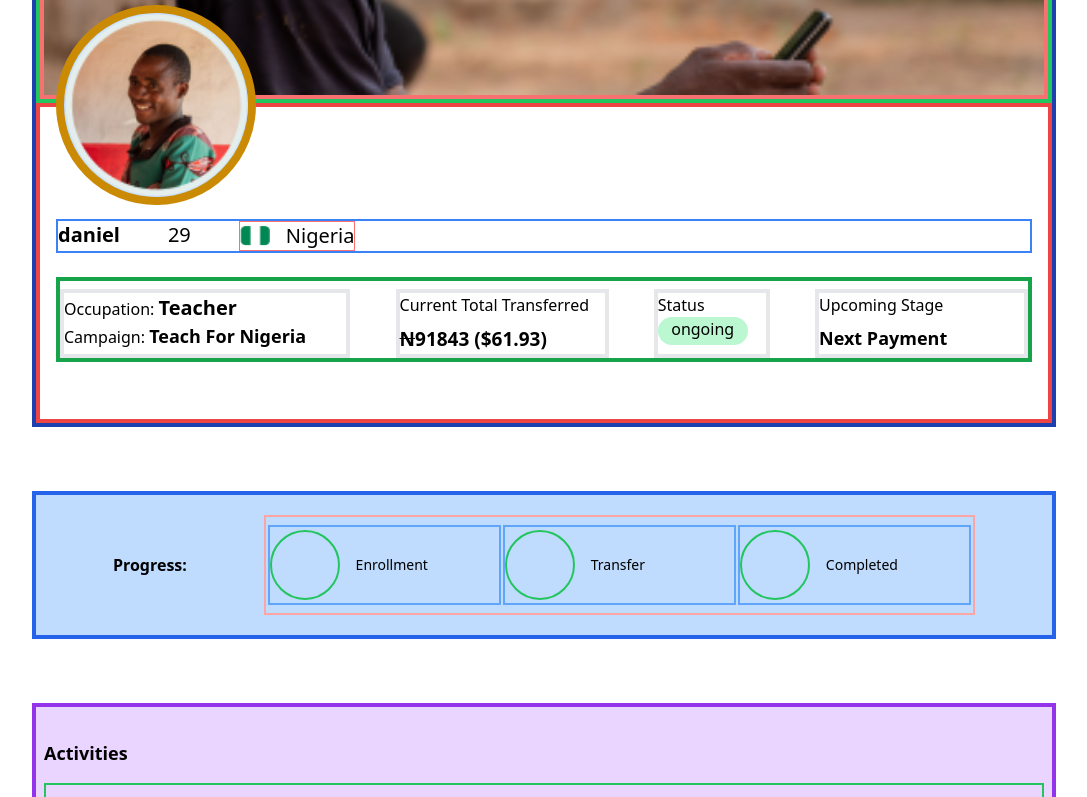
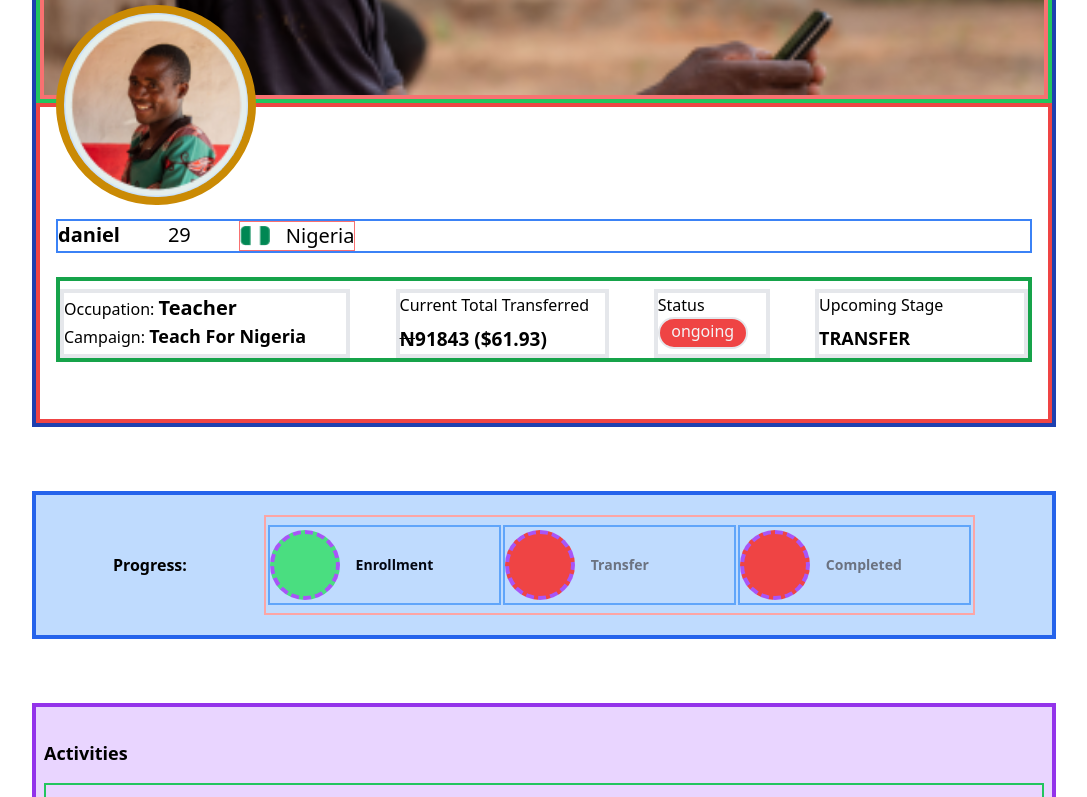
Before and after one commit to olatunji-20/projects, a Vue app in the folder gdlive/gdlive/: page /profile/1 in a window 1280 px wide. Shown: the part 389-1186 px from the top of the page, without its empty margins (96-1183 px from the left). Built offline with nearby package versions, Linux system fonts and the light colour scheme; data requests are answered from the project's data file.

Commit message:
worked on profile page

```diff
--- a/gdlive/gdlive/api/db.json
+++ b/gdlive/gdlive/api/db.json
@@ -8,7 +8,7 @@
             "occupation": "Teacher",
             "heading": "received a $388 initial payment",
             "story": "Having struggled to raise tuition fees for the past 3 terms, I was at the verge of giving up on my goal of supporting my two children's education. The receipt of the transfer created a big difference in my life. This caused my panic to vanish since I knew I would be able to support my two children. Without the transfer, I am sure my children would have not been able to attend the tuition sessions.",
-            "status": "iun",
+            "status": 1,
             "posted": 3457437,
             "country": "Nigeria",
             "campaign": "Teach For Nigeria",
@@ -27,12 +27,12 @@
             "occupation": "Trader",
             "heading": "enrolled",
             "story": "Financial constraint is the greatest challenge. I have been relying on motorcycle & taxi business to earn a living but three months ago it was stollen. This left me struggling to make ends meet and i resorted to casual jobs which are unreliable",
-            "status": "iun",
+            "status": 2,
             "posted": 3457437,
             "country": "Turkey",
             "campaign": "T.S.F.D",
             "coverImage": "/img/samcover.png",
-            "firstPaymentAmount": 5464,
+            "firstPaymentAmount": 0,
             "firstPaymentTime": "2024-02-09T13:42:34.469+01:00",
             "finalPaymentAmount": 86379,
             "finalPaymentTime": "2024-02-11T14:42:34.469+01:00",
@@ -46,7 +46,7 @@
             "occupation": "Builder",
             "heading": "received a $194 third payment",
             "story": "Despite the obstacles posed by drought, my hope for the forthcoming year and beyond revolves around delving into cash crop cultivation. To achieve this, my plan involves acquiring a generator to facilitate water pumping to our plot of land located near the river. Although the prospect is somewhat challenging due to my daughter's impending transition to finalary school.",
-            "status": "iun",
+            "status": 3,
             "posted": 3457437,
             "country": "Kenya",
             "campaign": "Kenya Basic Income",
@@ -65,7 +65,7 @@
             "occupation": "Doctor",
             "heading": "received a $163 final payment",
             "story": "Despite the obstacles posed by drought, my hope for the forthcoming year and beyond revolves around delving into cash crop cultivation. To achieve this, my plan involves acquiring a generator to facilitate water pumping to our plot of land located near the river. Although the prospect is somewhat challenging due to my daughter's impending transition to finalary school.",
-            "status": "iun",
+            "status": 2,
             "posted": 3457437,
             "country": "Yemen",
             "campaign": "E.Y.P.D",
@@ -84,7 +84,7 @@
             "occupation": "Driver",
             "heading": "received a $244 initial payment",
             "story": "Having struggled to raise tuition fees for the past 3 terms, I was at the verge of giving up on my goal of supporting my two children's education. The receipt of the transfer created a big difference in my life. This caused my panic to vanish since I knew I would be able to support my two children. Without the transfer, I am sure my children would have not been able to attend the tuition sessions.",
-            "status": "iun",
+            "status": 1,
             "posted": 3457437,
             "country": "Togo",
             "campaign": "T.D.L.P",
@@ -103,7 +103,7 @@
             "occupation": "Farmer",
             "heading": "enrolled",
             "story": "Financial constraint is the greatest challenge. I have been relying on motorcycle & taxi business to earn a living but three months ago it was stollen. This left me struggling to make ends meet and i resorted to casual jobs which are unreliable",
-            "status": "iun",
+            "status": 3,
             "posted": 3457437,
             "country": "USA",
             "campaign": "O.S.W.D",
--- a/gdlive/gdlive/src/components/Activities.vue
+++ b/gdlive/gdlive/src/components/Activities.vue
@@ -18,7 +18,7 @@
   </div>
 
   <transition name="hhh">
-    <div v-show="showEnroll" class="border-2 border-purple-600 rounded-md w-[100%] h-[auto] bg-blue-100 my-2 p-2">
+    <div v-show="showEnroll" class="border-2 border-purple-600 rounded-md w-[100%] h-[auto] bg-blue-100 my-2 p-2 overflow-hidden">
         <h1>{{ paymentInfo.story }}</h1>
     </div>
   </transition>
@@ -41,7 +41,7 @@
   </div>
 
   <transition name="hhh">
-    <div v-show="showEnroll2" class="border-2 border-purple-600 rounded-md w-[100%] h-[auto] bg-blue-100 my-2 p-2">
+    <div v-show="showEnroll2" class="border-2 border-purple-600 rounded-md w-[100%] h-[auto] bg-blue-100 my-2 p-2 overflow-hidden">
         <h1>{{ paymentInfo.story }}</h1>
     </div>
   </transition>
@@ -64,7 +64,7 @@
   </div>
 
   <transition name="hhh">
-    <div v-show="showEnroll3" class="border-2 border-purple-600 rounded-md w-[100%] h-[auto] bg-blue-100 my-2 p-2">
+    <div v-show="showEnroll3" class="border-2 border-purple-600 rounded-md w-[100%] h-[auto] bg-blue-100 my-2 p-2 overflow-hidden">
         <h1>{{ paymentInfo.story }}</h1>
     </div>
   </transition>
--- a/gdlive/gdlive/src/components/Progress.vue
+++ b/gdlive/gdlive/src/components/Progress.vue
@@ -4,19 +4,19 @@
         <div class="border-2 border-red-300 w-[100%] h-[100px] my-4 flex flex-row flex-nowrap items-center justify-evenly md:w-[70%]">
 
             <div class="border-2 border-blue-400 w-[33%] h-[80px] flex flex-row items-center md:w-[33%]">
-                <div class="border-2 border-green-500 w-[50px] h-[50px] rounded-full md:w-[70px] md:h-[70px]"></div>
-                <p class="pl-1 text-sm md:pl-4">Enrollment</p>
+                <div :class="progressDetails.status >= 1 ? 'done' : 'undone'" class="border-dashed border-4 border-purple-500 w-[50px] h-[50px] rounded-full md:w-[70px] md:h-[70px]"></div>
+                <p :class="progressDetails.status >= 1 ? 'done-text' : 'undone-text'" class="pl-1 text-sm md:pl-4">Enrollment</p>
             </div>
 
 
             <div class="border-2 border-blue-400 w-[33%] h-[80px] flex flex-row items-center md:w-[33%]">
-                <div class="border-2 border-green-500 w-[50px] h-[50px] rounded-full md:w-[70px] md:h-[70px]"></div>
-                <p class="pl-1 text-sm md:pl-4">Transfer</p>
+                <div :class="progressDetails.status >= 2 ? 'done' : 'undone'" class="border-dashed border-4 border-purple-500 w-[50px] h-[50px] rounded-full md:w-[70px] md:h-[70px]"></div>
+                <p :class="progressDetails.status >= 2 ? 'done-text' : 'undone-text'" class="pl-1 text-sm md:pl-4">Transfer</p>
             </div>
 
             <div class="border-2 border-blue-400 w-[33%] h-[80px] flex flex-row items-center md:w-[33%]">
-                <div class="border-2 border-green-500 w-[50px] h-[50px] rounded-full md:w-[70px] md:h-[70px]"></div>
-                <p class="pl-1 text-sm md:pl-4">Completed</p>
+                <div :class="progressDetails.status >= 3 ? 'done' : 'undone'" class="border-dashed border-4 border-purple-500 w-[50px] h-[50px] rounded-full md:w-[70px] md:h-[70px]"></div>
+                <p :class="progressDetails.status >= 3 ? 'done-text' : 'undone-text'" class="pl-1 text-sm md:pl-4">Completed</p>
             </div>
 
         </div>
@@ -26,11 +26,26 @@
 <script>
 export default {
     name: "Progress",
+    props: {
+        progressDetails: Object
+    },
     setup() {}
 
 }
 </script>
 
-<style>
+<style scoped>
+.undone {
+    @apply bg-red-500;
+}
+.undone-text {
+    @apply font-bold text-gray-500 ;
+}
+.done {
+    @apply bg-green-400;
+}
+.done-text {
+    @apply font-bold text-gray-950;
+}
 
 </style>
--- a/gdlive/gdlive/src/views/Profile.vue
+++ b/gdlive/gdlive/src/views/Profile.vue
@@ -26,17 +26,18 @@
                 </div>
                 <div class="border-4 mt-2 w-[100%] h-[auto] md:w-[12%]">
                     <p class="text-md">Status</p>
-                    <p class="bg-green-200 w-[90px] text-center pb-1 rounded-full">ongoing</p>
+                    <p class="border-2 w-[90px] text-center pb-1 rounded-full" :class="profileStore.profile.status == 1 ? 'ongoing' : profileStore.profile.status == 2 ? 'subgoing' : 'completed'" v-text="profileStore.profile.status == 1 ? 'ongoing' : profileStore.profile.status == 2 ? 'ongoing' : 'completed'"></p>
                 </div>
                 <div class="border-4 mt-2 w-[100%] h-[auto] md:w-[22%]">
                     <p class="text-md">Upcoming Stage</p>
-                    <p class="text-[18px] font-bold mt-2">Next Payment</p>
+                    <p class="text-[18px] font-bold mt-2" v-show="profileStore.profile.status === 1 ? true : profileStore.profile.status === 2 ? true : false">TRANSFER</p>
+                    <p class="text-[18px] font-bold mt-2" v-show="profileStore.profile.status === 3 ? true : false">COMPLETED</p>
                 </div>
             </div>
         </div>
     </main>
 
-    <Progress />
+    <Progress :progressDetails="profileStore.profile" />
 
     <div class="border-4 border-purple-600 bg-purple-200 w-[100%] h-[auto] py-8 px-2 my-16 mx-auto mb-48 md:w-[80%]">
         <h3 class="font-bold text-lg">Activities</h3>
@@ -83,6 +84,14 @@ export default {
 }
 </script>
 
-<style>
-
+<style scoped>
+.ongoing {
+    @apply bg-red-500 text-gray-100;
+}
+.subgoing {
+    @apply bg-yellow-400 text-gray-600;
+}
+.completed {
+    @apply bg-green-600 text-gray-100;
+}
 </style>
```
